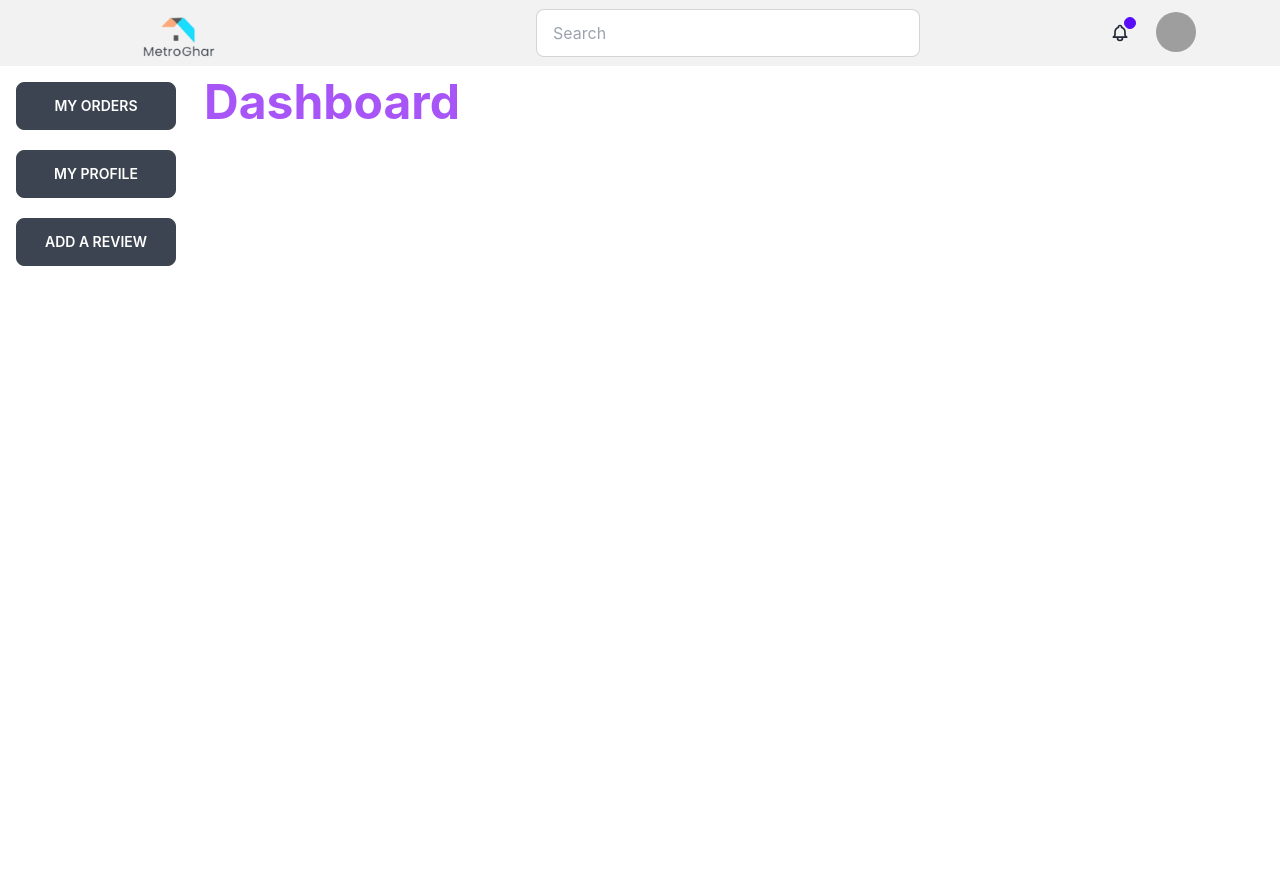
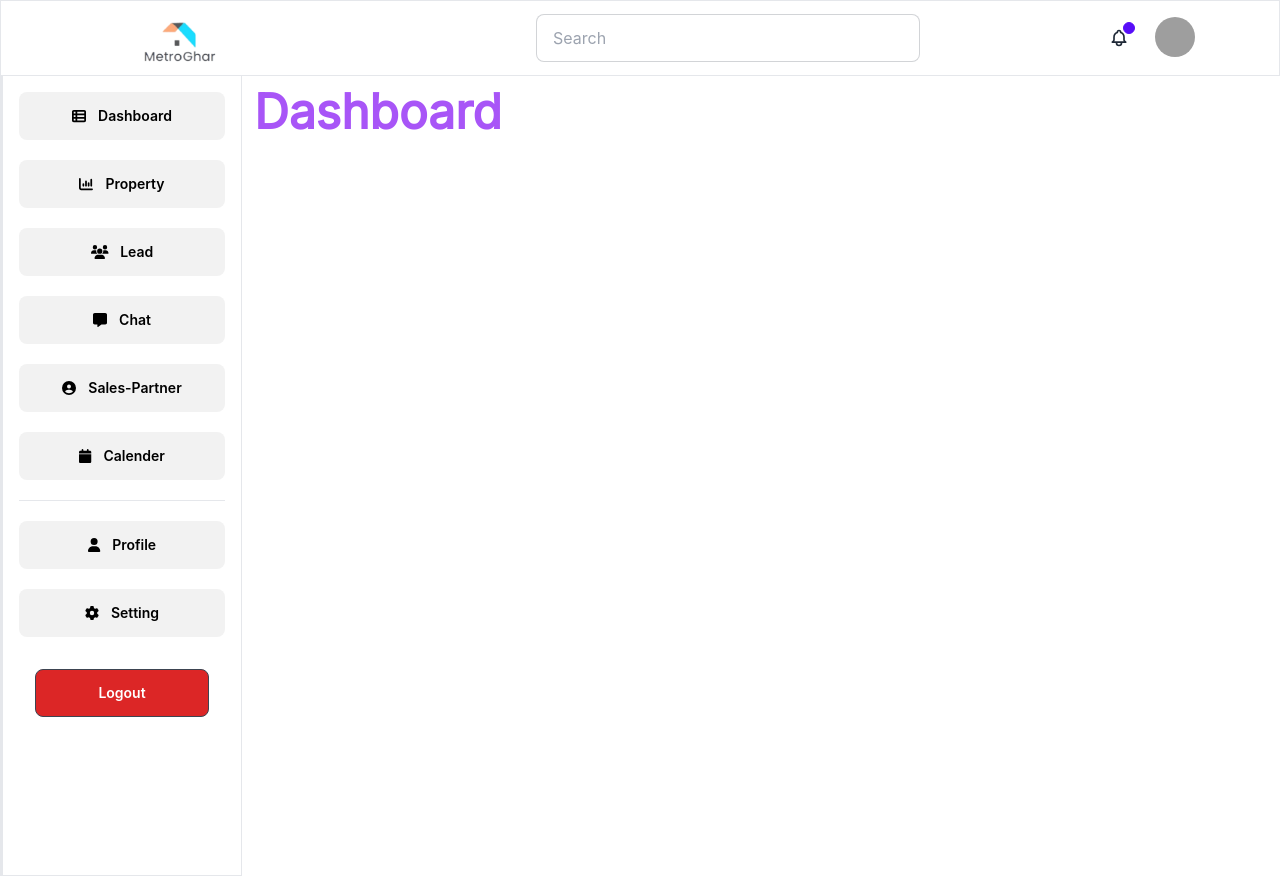
Before and after one commit to ashrafurrahman22/metroghar-front-end-task, a React (Create React App) app: page / in a window 1280 px wide. Built offline with nearby package versions, Linux system fonts and the light colour scheme; grey boxes are pictures that could not be loaded.

Commit message:
dashboard-added

```diff
--- a/package.json
+++ b/package.json
@@ -3,6 +3,9 @@
   "version": "0.1.0",
   "private": true,
   "dependencies": {
+    "@fortawesome/fontawesome-svg-core": "^6.1.2",
+    "@fortawesome/free-solid-svg-icons": "^6.1.2",
+    "@fortawesome/react-fontawesome": "^0.2.0",
     "@testing-library/jest-dom": "^5.16.5",
     "@testing-library/react": "^13.3.0",
     "@testing-library/user-event": "^13.5.0",
--- a/public/index.html
+++ b/public/index.html
@@ -24,6 +24,10 @@
       work correctly both with client-side routing and a non-root public URL.
       Learn how to configure a non-root public URL by running `npm run build`.
     -->
+    <!-- google fonts -->
+    <link rel="preconnect" href="https://fonts.googleapis.com">
+<link rel="preconnect" href="https://fonts.gstatic.com" crossorigin>
+<link href="https://fonts.googleapis.com/css2?family=Aleo:wght@300;400&family=Cinzel&family=Inter&family=Poppins:wght@300;400&family=Raleway:wght@400;700&display=swap" rel="stylesheet">
     <title>MetroGhar</title>
   </head>
   <body>
--- a/src/Pages/Home/Dashboard/Dashboard.js
+++ b/src/Pages/Home/Dashboard/Dashboard.js
@@ -1,3 +1,5 @@
+import { faCalendar, faChartBar, faChartColumn, faCoffee, faGear, faGears, faMessage, faTableList, faUser, faUserCircle, faUserPlus, faUsers } from '@fortawesome/free-solid-svg-icons';
+import { FontAwesomeIcon } from '@fortawesome/react-fontawesome';
 import React from 'react';
 import { Link, Outlet } from 'react-router-dom';
 
@@ -9,13 +11,43 @@ const Dashboard = () => {
             <h2 style={{fontFamily:"inter"}} className='text-5xl text-left ml-3 my-3 font-bold text-purple-500'>Dashboard</h2>
             <Outlet></Outlet>
         </div>
-        <div class="drawer-side">
+        <div class="drawer-side border border-t-0">
             <label for="dashboard-sidebar" class="drawer-overlay"></label>
-            <ul class="menu p-4 overflow-y-auto w-48 gap-5 text-white text-base-content">
+            <ul class="menu bg-base-100 border-l-2 p-4 overflow-y-auto w-60 gap-5 text-white text-base-content">
 
-                <li><Link to="/dashboard" className='btn text-white'>My Orders</Link></li>
-                <li><Link to="/dashboard/profile" className='btn text-white'>My Profile</Link></li>
-                <li><Link to="/dashboard/addareview" className='btn text-white'>Add A Review</Link></li>
+                <li><Link to="/" className='btn btn-info border-none normal-case bg-base-200 text-black'>
+                <FontAwesomeIcon icon={faTableList} />
+                    Dashboard</Link></li>
+                <li><Link to="/" className='btn btn-info border-none normal-case bg-base-200 text-black'>
+                <FontAwesomeIcon icon={faChartColumn} />
+                    Property</Link></li>
+                <li><Link to="/" className='btn btn-info border-none normal-case bg-base-200 text-black'>
+                <FontAwesomeIcon icon={faUsers} />
+                    Lead</Link></li>
+                <li><Link to="/" className='btn btn-info border-none normal-case bg-base-200 text-black'>
+                <FontAwesomeIcon icon={faMessage} />
+                    Chat</Link></li>
+                <li><Link to="/" className='btn btn-info border-none normal-case bg-base-200 text-black'>
+                <FontAwesomeIcon icon={faUserCircle} />
+                    <p>Sales-Partner</p>
+                    </Link></li>
+                <li><Link to="/" className='btn btn-info border-none normal-case bg-base-200 text-black'>
+                <FontAwesomeIcon icon={faCalendar} />
+                    Calender</Link></li>
+
+                <hr />
+
+                <li><Link to="/" className='btn btn-info border-none normal-case bg-base-200 text-black'>
+                <FontAwesomeIcon icon={faUser} />
+                    Profile</Link></li>
+                    <li><Link to="/" className='btn btn-info border-none bg-base-200 text-black normal-case'>
+                <FontAwesomeIcon icon={faGear} />
+                    Setting</Link></li>
+
+                <li>
+                    <Link to='/'><button className='btn w-full normal-case bg-red-600 text-white'>Logout</button></Link>
+                </li>
+
             </ul>
 
         </div>
--- a/src/Pages/Shared/Header/Navbar.js
+++ b/src/Pages/Shared/Header/Navbar.js
@@ -4,7 +4,7 @@ import logo from '../../../assets/logo.png'
 
 const Navbar = () => {
     return (
-        <div class="navbar bg-base-200 px-20">
+        <div class="navbar bg-base-100 border py-3 px-20">
   <div class="flex-1">
     <Link to='/' class="btn btn-ghost normal-case w-52 text-xl">
        <img src={logo} alt="" />
@@ -25,7 +25,7 @@ const Navbar = () => {
     <div class="dropdown dropdown-end">
       <label tabindex="0" class="btn btn-ghost btn-circle avatar">
         <div class="w-10 rounded-full">
-          <img src="https://placeimg.com/80/80/people" />
+          <img src="https://placeimg.com/80/80/people" alt='' />
         </div>
       </label>
       <ul tabindex="0" class="mt-3 p-2 shadow menu menu-compact dropdown-content bg-base-100 rounded-box w-52">
```
Also changed, not shown: 1 other file (tests, documents, lock files or other folders).
